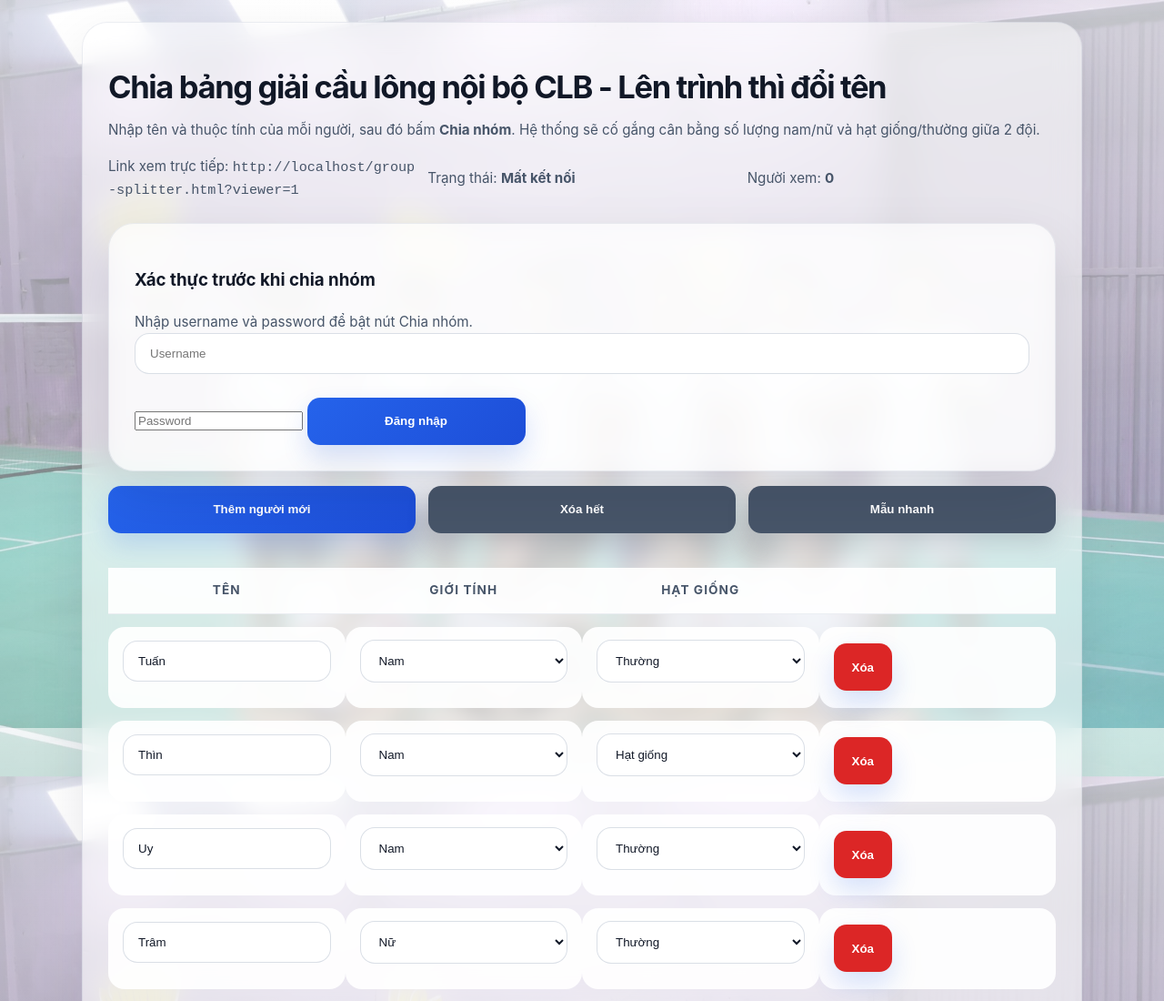
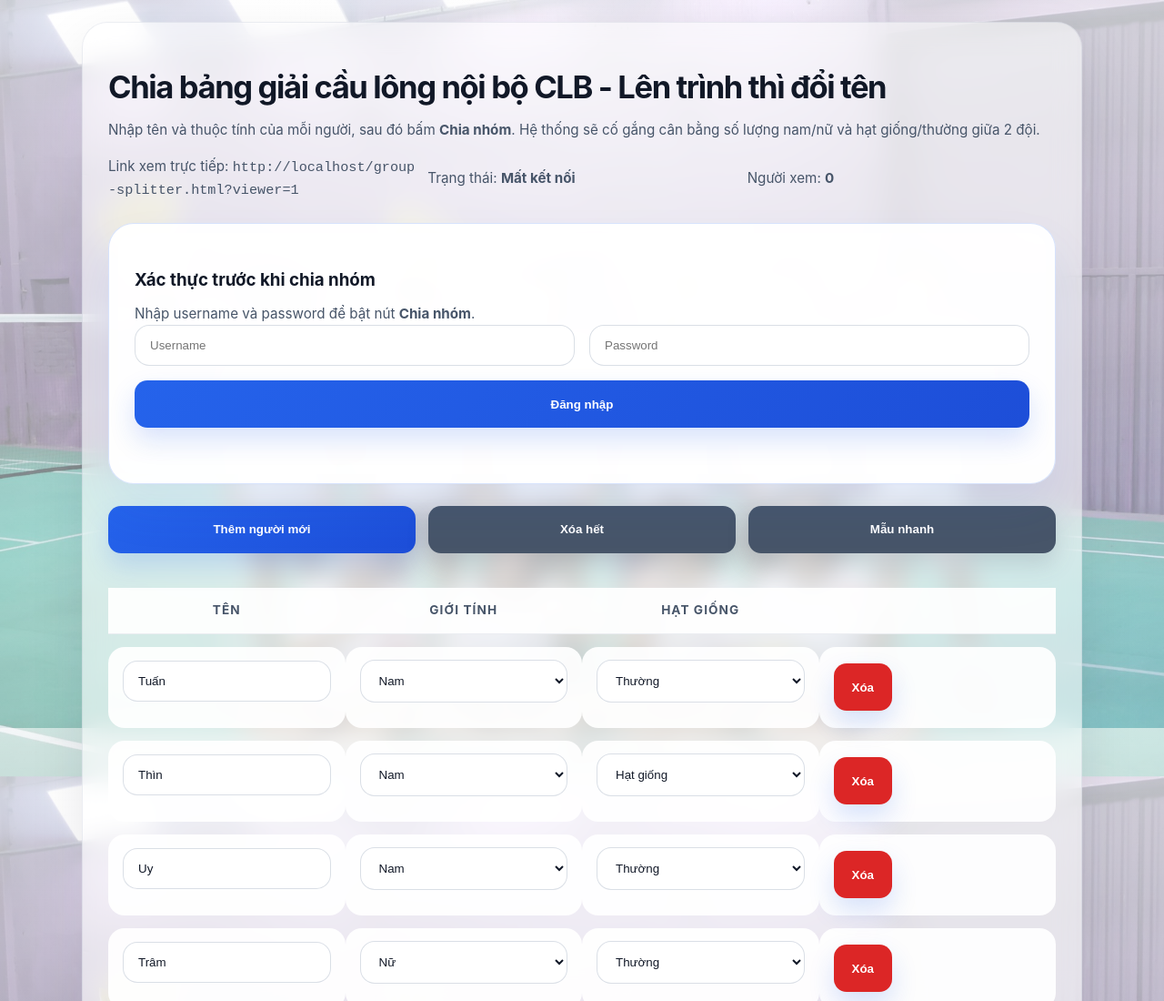
Before and after one commit to thaituan/badminton, a website: page group-splitter.html in a window 1280 px wide. Shown: the top 1100 px of the page at 91% size. Drawn offline with Linux system fonts and the light colour scheme.

Commit message:
feat: enhance authentication UI and improve WebSocket broadcasting for joined viewers

```diff
--- a/group-splitter.html
+++ b/group-splitter.html
@@ -60,9 +60,46 @@
             backdrop-filter: blur(14px);
         }
 
+        .auth-card {
+            background: rgba(255,255,255,0.94);
+            border: 1px solid rgba(37,99,235,0.18);
+            box-shadow: 0 28px 52px rgba(37,99,235,0.08);
+        }
+
+        .auth-card h3 {
+            margin-bottom: 10px;
+        }
+
+        .auth-card .auth-grid {
+            display: grid;
+            grid-template-columns: repeat(2, minmax(0, 1fr));
+            gap: 16px;
+            align-items: end;
+        }
+
+        .auth-card .auth-grid input {
+            margin-bottom: 0;
+        }
+
+        .auth-card .auth-submit {
+            grid-column: span 2;
+            width: 100%;
+            margin-top: 0;
+        }
+
+        .auth-status {
+            min-height: 1.3rem;
+            margin-top: 12px;
+            color: #0f5132;
+        }
+
+        .auth-status.error {
+            color: #9f3a38;
+        }
+
         label { display: inline-block; margin-bottom: 6px; font-weight: 700; color: var(--muted); }
 
-        input[type=text], select {
+        input[type=text], input[type=password], select {
             width: 100%;
             padding: 14px 16px;
             margin-bottom: 14px;
@@ -73,7 +110,7 @@
             transition: border-color 0.2s ease, box-shadow 0.2s ease;
         }
 
-        input[type=text]:focus, select:focus {
+        input[type=text]:focus, input[type=password]:focus, select:focus {
             outline: none;
             border-color: rgba(37,99,235,0.45);
             box-shadow: 0 0 0 4px rgba(59,130,246,0.12);
@@ -386,13 +423,17 @@
             <h3>Danh sách người xem trực tiếp</h3>
             <div id="viewerList" class="small">Chưa có người xem nào nhập tên.</div>
         </div>
-        <div class="card" id="authCard" style="margin-bottom:16px;">
-            <h3>Xác thực trước khi chia nhóm</h3>
-            <div class="small">Nhập username và password để bật nút Chia nhóm.</div>
-            <input id="authUsernameInput" type="text" placeholder="Username" />
-            <input id="authPasswordInput" type="password" placeholder="Password" />
-            <button id="authLoginBtn" type="button" style="margin-top: 12px; width: 100%; max-width: 240px;">Đăng nhập</button>
-            <div id="authStatus" class="small" style="margin-top: 10px; color: #0f5132; display:none;"></div>
+        <div class="card auth-card" id="authCard">
+            <div class="auth-intro">
+                <h3>Xác thực trước khi chia nhóm</h3>
+                <div class="small">Nhập username và password để bật nút <strong>Chia nhóm</strong>.</div>
+            </div>
+            <div class="auth-grid">
+                <input id="authUsernameInput" type="text" placeholder="Username" />
+                <input id="authPasswordInput" type="password" placeholder="Password" />
+                <button id="authLoginBtn" type="button" class="auth-submit">Đăng nhập</button>
+            </div>
+            <div id="authStatus" class="auth-status small" aria-live="polite"></div>
         </div>
         <div class="flex-row">
             <button id="addPersonBtn">Thêm người mới</button>
@@ -511,7 +552,7 @@
 
         function setAuthStatus(message, success = true) {
             authStatus.textContent = message;
-            authStatus.style.color = success ? '#0f5132' : '#9f3a38';
+            authStatus.classList.toggle('error', !success);
             authStatus.style.display = 'block';
         }
 
```
Also changed, not shown: server.js (+11 -2 lines).
